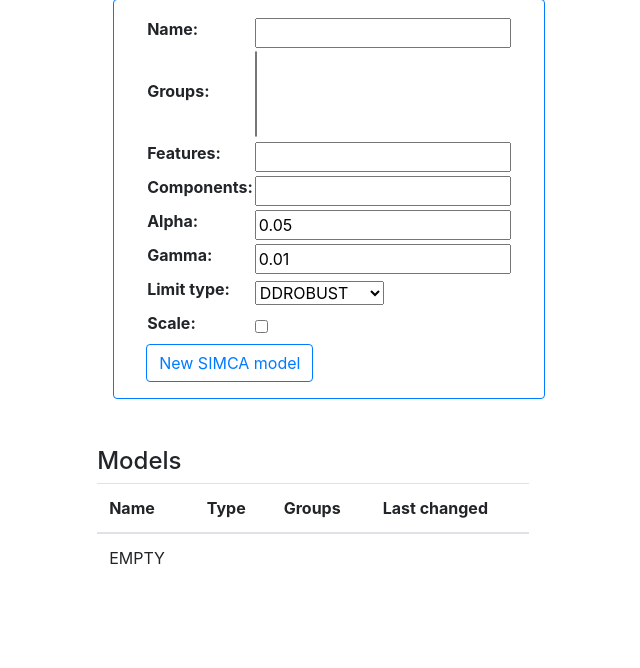
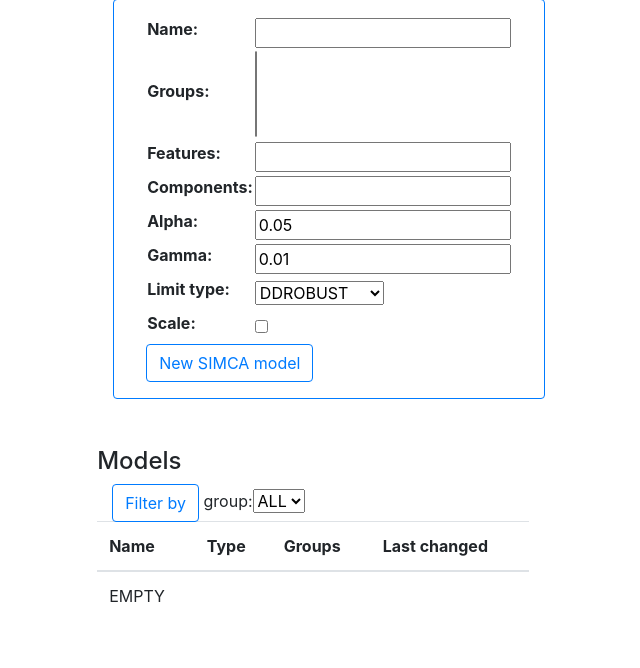
Before and after one commit to AntonSamojlow/authenticity-portal, a Django app: page /portal/models in a window 1280 px wide. Shown: the part 437-1105 px from the top of the page, without its empty margins (327-967 px from the left). Before the commit the page ends 1001 px from the top, so only its background shows below. Run offline with Django 3.2, Linux system fonts and the light colour scheme; the visitor is signed in with stand-in values (Sample User, id 1); data that the repository does not hold is empty.

Commit message:
added models to topic page

```diff
--- /dev/null
+++ b/portalsite/portal/templates/models-table.html
@@ -0,0 +1,51 @@
+<table class="table">
+    <thead>
+        <tr colspan="4">
+            <div class="pagination ">
+                {% if models_page.paginator.num_pages > 1 %}
+                <span class="step-links">
+                    {% if models_page.has_previous %}
+                    <a href="?page=1">&laquo; first</a>
+                    <a href="?page={{ models_page.previous_page_number }}">previous</a>
+                    {% else %}
+                    <a>&laquo; first</a>
+                    <a>previous</a>
+                    {% endif %}
+
+                    <span class="current"> | Page {{ models_page.number }} of
+                        {{ models_page.paginator.num_pages }} |
+                    </span>
+
+                    {% if models_page.has_next %}
+                    <a href="?page={{ models_page.next_page_number }}">next</a>
+                    <a href="?page={{ models_page.paginator.num_pages }}">last &raquo;</a>
+                    {% else %}
+                    <a>next</a>
+                    <a>last &raquo;</a>
+                    {% endif %}
+                </span>
+                {% endif %}
+            </div>
+        </tr>
+        <tr>
+            <th scope="col">Name</th>
+            <th scope="col">Type</th>
+            <th scope="col">Groups</th>
+            <th scope="col">Last changed</th>
+        </tr>
+    </thead>
+    <tbody>
+        {% for model in models_page %}
+        <tr>
+            <td scope="row"><a href="{{ model.get_absolute_url }}">{{ model.name }}</a></td>
+            <td>{{ model.get_type.name }}</td>
+            <td>{{ model.groups_as_short_text }}</td>
+            <td>{{ model.time_changed }} (by '{{ model.user_changed }}')</td>
+        </tr>
+        {% empty %}
+        <tr>
+            <td>EMPTY</td>
+        </tr>
+        {% endfor %}
+    </tbody>
+</table>
--- a/portalsite/portal/templates/models.html
+++ b/portalsite/portal/templates/models.html
@@ -39,57 +39,11 @@
     <div class="mb-5 mt-5">
         <h4>Models</h4>
         {% if perms.portal.view_model %}
-        <table class="table">
-            <thead>
-                <tr colspan="4">
-                    <div class="pagination ">
-                        {% if models_page.paginator.num_pages > 1 %}
-                        <span class="step-links">
-                            {% if models_page.has_previous %}
-                            <a href="?page=1">&laquo; first</a>
-                            <a href="?page={{ models_page.previous_page_number }}">previous</a>
-                            {% else %}
-                            <a>&laquo; first</a>
-                            <a>previous</a>
-                            {% endif %}
-
-                            <span class="current"> | Page {{ models_page.number }} of
-                                {{ models_page.paginator.num_pages }} |
-                            </span>
-
-                            {% if models_page.has_next %}
-                            <a href="?page={{ models_page.next_page_number }}">next</a>
-                            <a href="?page={{ models_page.paginator.num_pages }}">last &raquo;</a>
-                            {% else %}
-                            <a>next</a>
-                            <a>last &raquo;</a>
-                            {% endif %}
-                        </span>
-                        {% endif %}
-                    </div>
-                </tr>
-                <tr>
-                    <th scope="col">Name</th>
-                    <th scope="col">Type</th>
-                    <th scope="col">Groups</th>
-                    <th scope="col">Last changed</th>
-                </tr>
-            </thead>
-            <tbody>
-                {% for model in models_page %}
-                <tr>
-                    <td scope="row"><a href="{{ model.get_absolute_url }}">{{ model.name }}</a></td>
-                    <td>{{ model.get_type.name }}</td>
-                    <td>{{ model.groups_as_short_text }}</td>
-                    <td>{{ model.time_changed }} (by '{{ model.user_changed }}')</td>
-                </tr>
-                {% empty %}
-                <tr>
-                    <td>EMPTY</td>
-                </tr>
-                {% endfor %}
-            </tbody>
-        </table>
+        <form class="col-sm-12" method="get" enctype="multipart/form-data">
+            <button class="btn btn-outline-primary" type="submit">Filter by</button>
+            {{ group_filter }}
+        </form>
+        {% include "models-table.html" %}
         {% else %}
         <p>You don't have permission to view models.</p>
         {% endif %}
--- a/portalsite/portal/templates/topic.html
+++ b/portalsite/portal/templates/topic.html
@@ -5,9 +5,11 @@
     <div class="mb-5 mt-1">
         <h1>{{title}}</h1>
         {% include description_template %}
-        <h3>Measurement data</h3>
+        <h3>Data overview</h3>
+        <h5>Measurements</h5>
         {% include "measurements-table.html" %}
-        <h3>Models</h3>
+        <h5>Models</h5>
+        {% include "models-table.html" %}
         <h3>Predict from file</h3>
     </div>
 </div>
--- a/portalsite/portal/views.py
+++ b/portalsite/portal/views.py
@@ -34,7 +34,7 @@ if TYPE_CHECKING:
 def index(request: HttpRequest):
     return render(request, 'index.html', context={})
 
-def get_measurements_paginator(group_ids: list, request: HttpRequest):
+def _get_measurements_page(group_ids: list, request: HttpRequest):
     objects = Measurement.objects.none()
     if FilterForm.ALL in group_ids:
         objects = Measurement.objects.all()
@@ -44,6 +44,15 @@ def get_measurements_paginator(group_ids: list, request: HttpRequest):
 
     return Paginator(objects, 10).get_page(request.GET.get('page'))
 
+def _get_models_page(group_ids: list, request: HttpRequest):
+    objects = Model.objects.none()
+    if FilterForm.ALL in group_ids:
+        objects = Model.objects.all()
+    else:
+        for group_id in group_ids:
+            objects = objects | Model.objects.filter(groups__id=group_id)
+
+    return Paginator(objects, 10).get_page(request.GET.get('page'))
 
 class MeasurementsView(TemplateView):
     model = Measurement
@@ -77,7 +86,7 @@ class MeasurementsView(TemplateView):
                 includeAll=True
             ),
             'upload_form' : form,
-            'measurements_page' : get_measurements_paginator([group_id], self.request)
+            'measurements_page' : _get_measurements_page([group_id], self.request)
         }
         return context
 
@@ -192,22 +201,35 @@ class MeasurementDetailView(DetailView):
             f"Result:{prediction.result}\nScore:{prediction.score}"
         ).render_view()
 
-class ModelsView(TemplateView, BaseListView):
-    model = Model
+class ModelsView(TemplateView):
     template_name = 'models.html'
 
     def __init__(self, **kwargs: any) -> None:
         super().__init__(**kwargs)
-        self.object_list = self.model.objects.all()
         self.groups_choices = list((l.id, l.name) for l in Group.objects.all())
 
 
     def get_context_data(self, **kwargs):
-        context = BaseListView.get_context_data(self, **kwargs)
-        context['new_lreg_model_form'] = NewLinearRegssionModelForm(self.groups_choices)
-        context['new_test_model_form'] = NewTestModelForm()
-        context['new_simca_model_form'] = NewSimcaModelForm(SIMCAMODEL.LIMITTYPE_CHOICES, self.groups_choices)
-        context['models_page'] = Paginator(self.object_list, 10).get_page(self.request.GET.get('page'))
+
+
+        group_id = FilterForm.ALL
+        if self.request.GET and 'group_filter' in self.request.GET:
+            group_id = self.request.GET.get('group_filter')
+
+        context = {
+            'group_filter' : FilterForm
+            (
+                'group_filter',
+                'group',
+                list((l.id, l.name) for l in Group.objects.all()),
+                initial=group_id,
+                includeAll=True
+            ),
+            'new_lreg_model_form' : NewLinearRegssionModelForm(self.groups_choices),
+            'new_test_model_form' : NewTestModelForm(),
+            'new_simca_model_form' : NewSimcaModelForm(SIMCAMODEL.LIMITTYPE_CHOICES, self.groups_choices),
+            'models_page' : _get_models_page([group_id], self.request)
+        }
         return context
 
     def post(self, request : HttpRequest, *args, **kwargs):
@@ -399,18 +421,26 @@ class TopicView(TemplateView):
             case 'iris':
                 group_ids = list(g.id for g in Group.objects.filter(name__icontains='iris'))
                 context['description_template'] = "topics/iris_description.html"
-                context['measurements_page'] = get_measurements_paginator(group_ids, self.request)
+                context['measurements_page'] = _get_measurements_page(group_ids, self.request)
+                context['models_page'] = _get_models_page(group_ids, self.request)
+
             case 'salmon':
                 group_ids = list(g.id for g in Group.objects.filter(name__icontains='salmon'))
                 context['description_template'] = "topics/generic_description.html"
-                context['measurements_page'] = get_measurements_paginator(group_ids, self.request)
+                context['measurements_page'] = _get_measurements_page(group_ids, self.request)
+                context['models_page'] = _get_models_page(group_ids, self.request)
+
             case 'vanilla':
                 group_ids = list(g.id for g in Group.objects.filter(name__icontains='vanilla'))
                 context['description_template'] = "topics/generic_description.html"
-                context['measurements_page'] = get_measurements_paginator(group_ids, self.request)
+                context['measurements_page'] = _get_measurements_page(group_ids, self.request)
+                context['models_page'] = _get_models_page(group_ids, self.request)
+
             case _:
                 context['description_template'] = "topics/generic_description.html"
                 context['measurements_page'] = None
+                context['models_page'] = None
+
 
         return context
 
```
